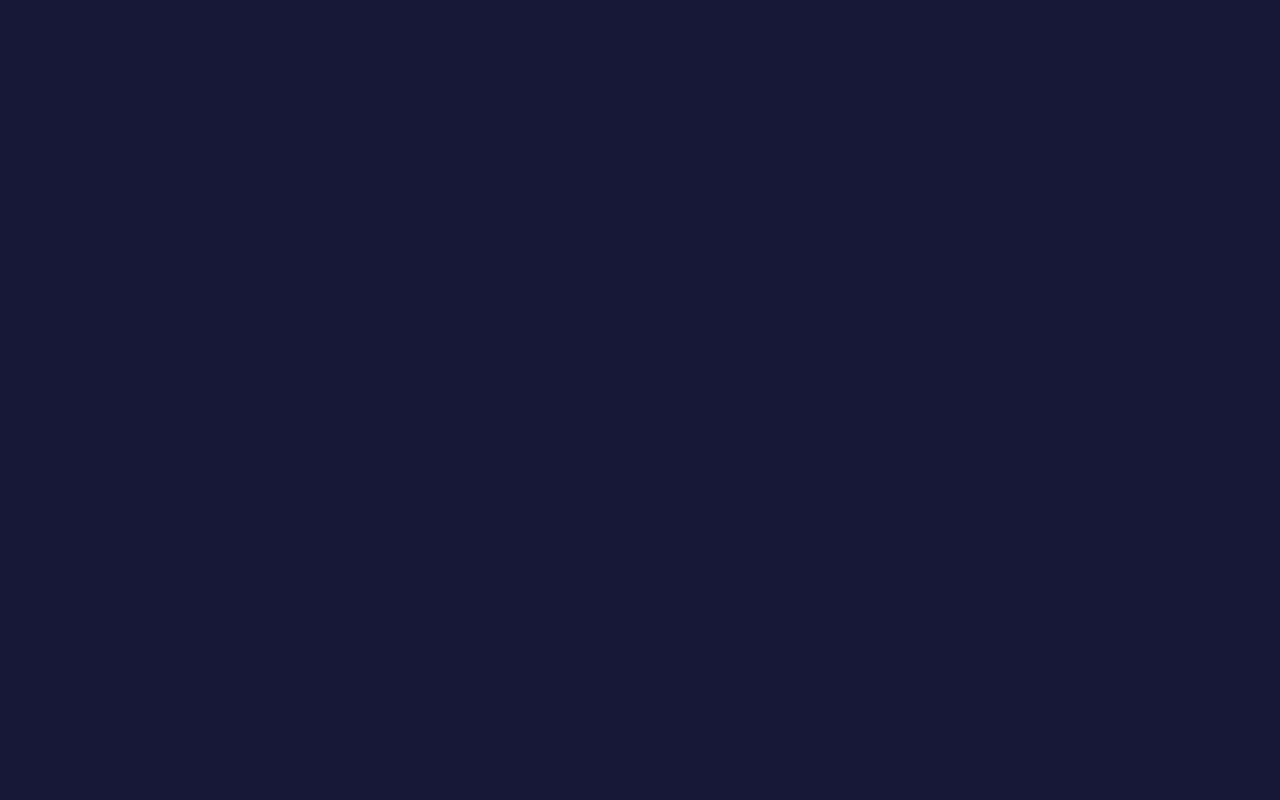
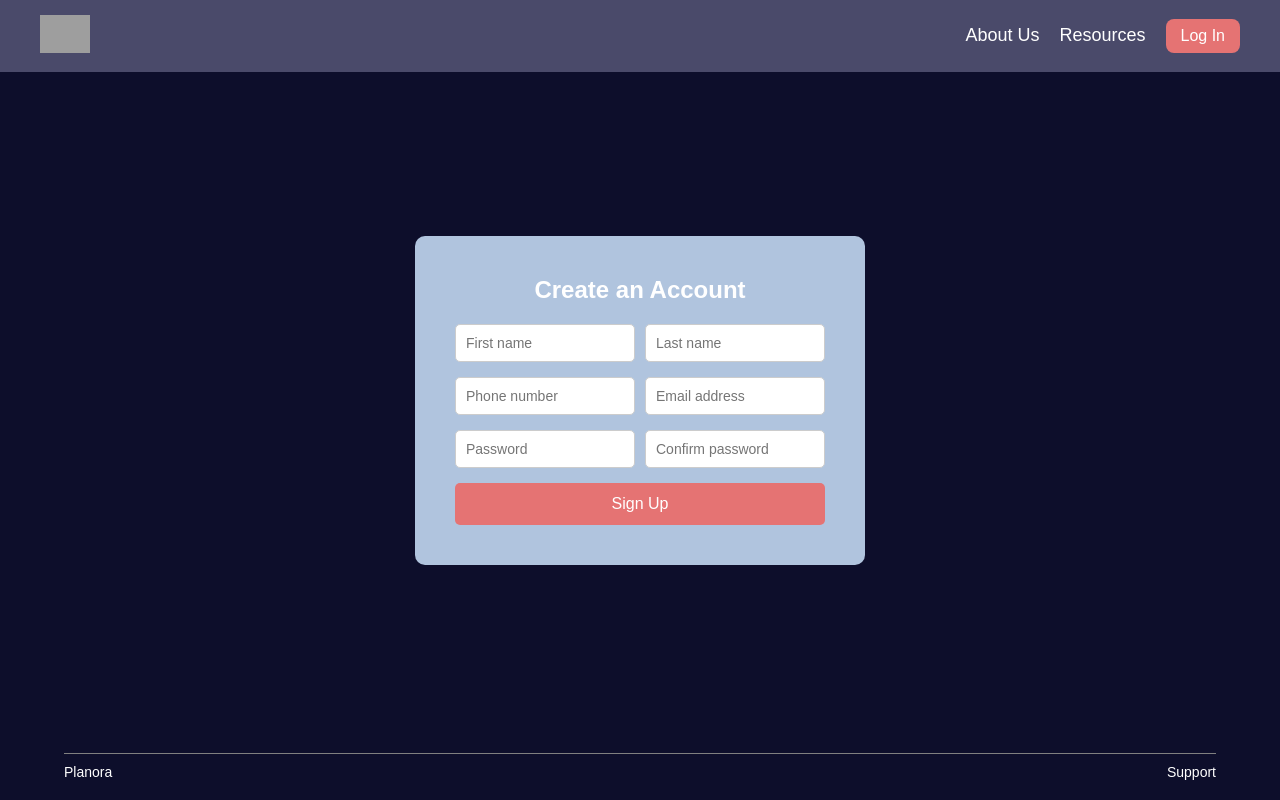
Before and after one commit to Vivian-Nguyen-08/git-assignment, a React (Create React App) app in the folder frontend/: page /signup in a window 1280 px wide. Before the commit this address had no page. Built offline with nearby package versions, Linux system fonts and the light colour scheme; grey boxes are pictures that could not be loaded.

Commit message:
UI for signup page done. All routing between main, login, and signup done

```diff
--- a/frontend/src/App.js
+++ b/frontend/src/App.js
@@ -3,6 +3,7 @@ import { BrowserRouter as Router, Routes, Route, Link } from "react-router-dom";
 import "./App.css"; // Ensure your CSS file is correctly linked
 import globeLogo from "./assets/globe.png"; // Import Planora logo
 import Login from "./pages/Login"; // Import the Login page
+import Signup from "./pages/Signup";
 
 function Home() {
   return (
@@ -40,6 +41,7 @@ function App() {
       <Routes>
         <Route path="/" element={<Home />} />
         <Route path="/login" element={<Login />} />
+        <Route path="/signup" element={<Signup />} />
       </Routes>
     </Router>
   );
--- /dev/null
+++ b/frontend/src/pages/Signup.css
@@ -0,0 +1,131 @@
+/* Full Page Layout */
+.signup-container {
+    background-color: #0D0E2B;
+    min-height: 100vh;
+    display: flex;
+    flex-direction: column;
+    align-items: center;
+    justify-content: center;
+    color: white;
+    font-family: Arial, sans-serif;
+}
+
+/* Navigation Bar */
+.navbar {
+    position: absolute;
+    top: 0;
+    width: 100%;
+    background-color: #4A4A6A;
+    display: flex;
+    align-items: center;
+    justify-content: space-between;
+    padding: 15px 40px;
+}
+
+/* ✅ Planora Logo (Left Side) */
+.nav-logo {
+    width: 50px;
+    height: auto;
+    cursor: pointer;
+    transition: transform 0.2s ease-in-out;
+}
+
+.nav-logo:hover {
+    transform: scale(1.1);
+}
+
+/* ✅ Right Side Navigation */
+.nav-links {
+    display: flex;
+    align-items: center;
+    gap: 20px;
+}
+
+/* Navigation Links */
+.nav-link {
+    color: white;
+    text-decoration: none;
+    font-size: 16px;
+    transition: color 0.3s ease-in-out;
+}
+
+.nav-link:hover {
+    color: #ff5a82;
+}
+
+/* ✅ Login Button (Same Style as Signup Button) */
+.login-btn {
+    background-color: #E57373;
+    color: white;
+    padding: 8px 15px;
+    border: none;
+    border-radius: 8px;
+    font-size: 16px;
+    cursor: pointer;
+    transition: background 0.3s ease-in-out;
+}
+
+.login-btn:hover {
+    background-color: #ff3a60;
+}
+
+/* Signup Box */
+.signup-box {
+    background-color: #B0C4DE;
+    padding: 40px;
+    border-radius: 10px;
+    width: 450px;
+    text-align: center;
+}
+
+/* Signup Title */
+.signup-box h2 {
+    margin-bottom: 20px;
+    font-size: 24px;
+}
+
+/* Input Group for Two Inputs Per Row */
+.input-group {
+    display: flex;
+    justify-content: space-between;
+    gap: 10px;
+    margin-bottom: 15px;
+}
+
+/* Input Fields */
+.signup-box input {
+    width: 100%;
+    padding: 10px;
+    border-radius: 5px;
+    border: 1px solid #ccc;
+    font-size: 14px;
+}
+
+/* ✅ Signup Button */
+.signup-btn {
+    background-color: #E57373;
+    color: white;
+    border: none;
+    width: 100%;
+    padding: 12px;
+    border-radius: 5px;
+    cursor: pointer;
+    font-size: 16px;
+}
+
+.signup-btn:hover {
+    background-color: #ff3a60;
+}
+
+/* Footer */
+footer {
+    position: absolute;
+    bottom: 20px;
+    display: flex;
+    justify-content: space-between;
+    width: 90%;
+    color: white;
+    font-size: 14px;
+    border-top: 1px solid gray;
+    padding-top: 10px;
+}
--- /dev/null
+++ b/frontend/src/pages/Signup.js
@@ -0,0 +1,54 @@
+import React from "react";
+import { Link } from "react-router-dom";
+import "../pages/Signup.css"; // Ensure correct path to CSS
+import globeLogo from "../assets/globe.png"; // Import Planora logo
+
+const Signup = () => {
+  return (
+    <div className="signup-container">
+      {/* ✅ Navigation Bar with Planora Logo on Left and Links on Right */}
+      <nav className="navbar">
+        <Link to="/">
+          <img src={globeLogo} alt="Planora Logo" className="nav-logo" />
+        </Link>
+        <div className="nav-links">
+          <Link to="/about" className="nav-link">About Us</Link>
+          <Link to="/resources" className="nav-link">Resources</Link>
+          <Link to="/login">
+            <button className="login-btn">Log In</button>
+          </Link>
+        </div>
+      </nav>
+
+      {/* ✅ Signup Box */}
+      <div className="signup-box">
+        <h2>Create an Account</h2>
+
+        <div className="input-group">
+          <input type="text" placeholder="First name" />
+          <input type="text" placeholder="Last name" />
+        </div>
+
+        <div className="input-group">
+          <input type="tel" placeholder="Phone number" />
+          <input type="email" placeholder="Email address" />
+        </div>
+
+        <div className="input-group">
+          <input type="password" placeholder="Password" />
+          <input type="password" placeholder="Confirm password" />
+        </div>
+
+        <button className="signup-btn">Sign Up</button>
+      </div>
+
+      {/* ✅ Footer */}
+      <footer>
+        <p>Planora</p>
+        <p>Support</p>
+      </footer>
+    </div>
+  );
+};
+
+export default Signup;
```
